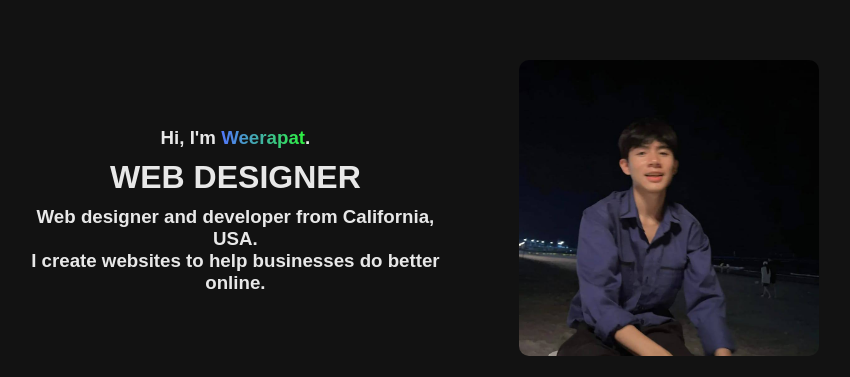
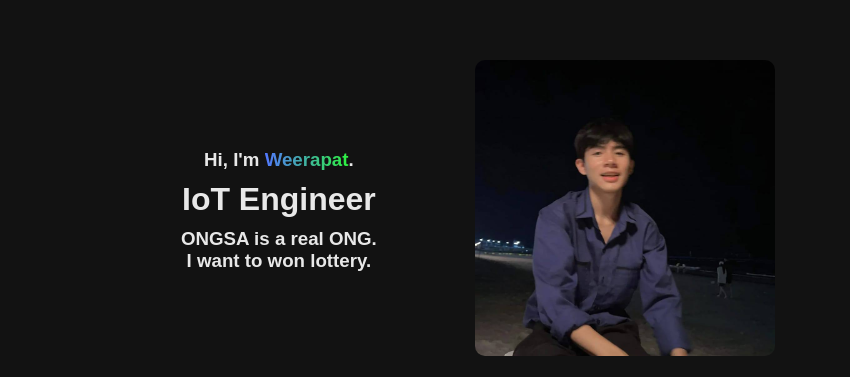
Before and after one commit to phonkiat/Phonkiatrobkob.github.io, a plain HTML site: page html/ongsa.html in a window 1280 px wide. Shown: the part 165-542 px from the top of the page, without its empty margins (188-1038 px from the left). Drawn offline with nearby package versions, Linux system fonts and the light colour scheme.

Commit message:
Add files via upload

```diff
--- a/html/ongsa.html
+++ b/html/ongsa.html
@@ -90,8 +90,8 @@
     <div class="main">
         <div class="info">
             <h3>Hi, I'm <span>Weerapat</span>.</h3>
-            <h1><span>W</span>EB <span>D</span>ESIGNER</h1>
-            <h3>Web designer and developer from California, USA.<br>I create websites to help businesses do better online.</h3>
+            <h1><span>I</span>oT <span>E</span>ngineer</h1>
+            <h3>ONGSA is a real ONG.<br>I want to won lottery.</h3>
         </div>
         <div class="image">
             <img src="/image/473443128_613253334586452_7658639819377952401_n.jpg" class="girl">
```
Also changed, not shown: html/ken.html (+1 -1 lines).
